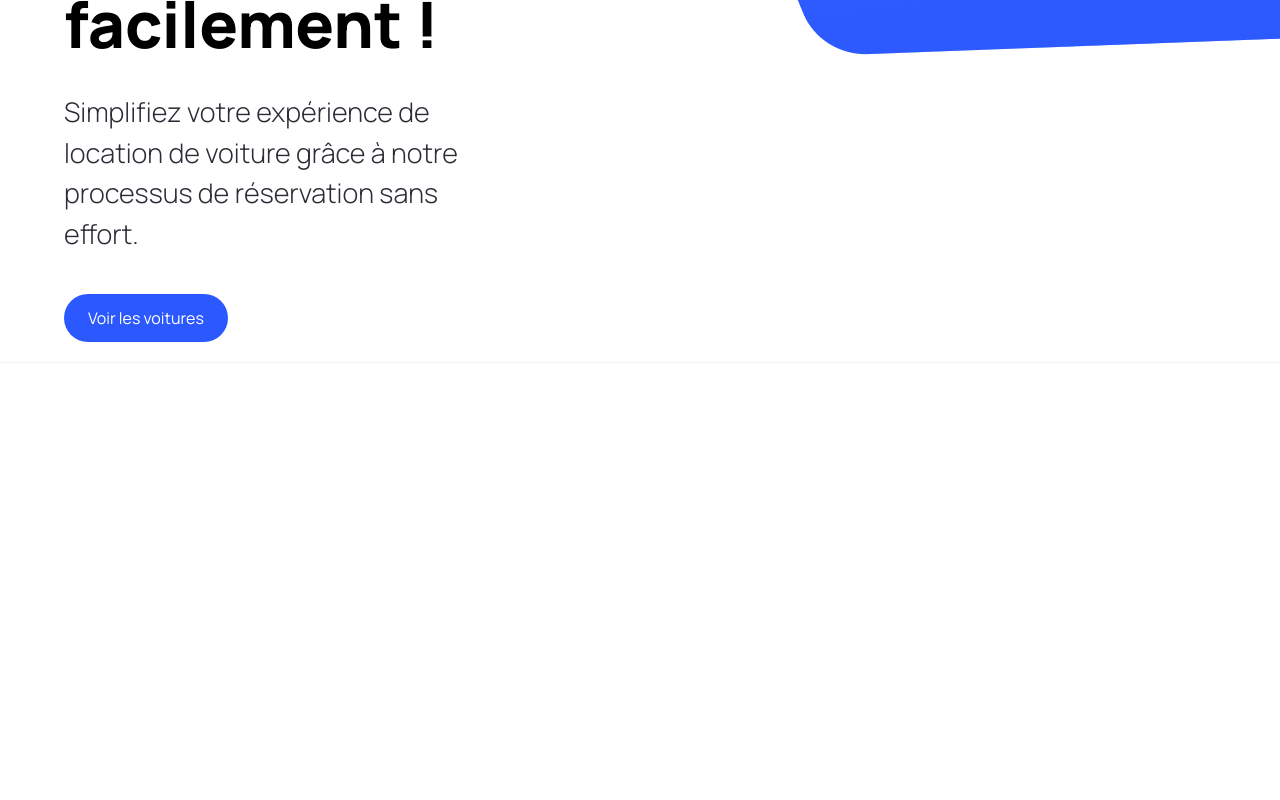
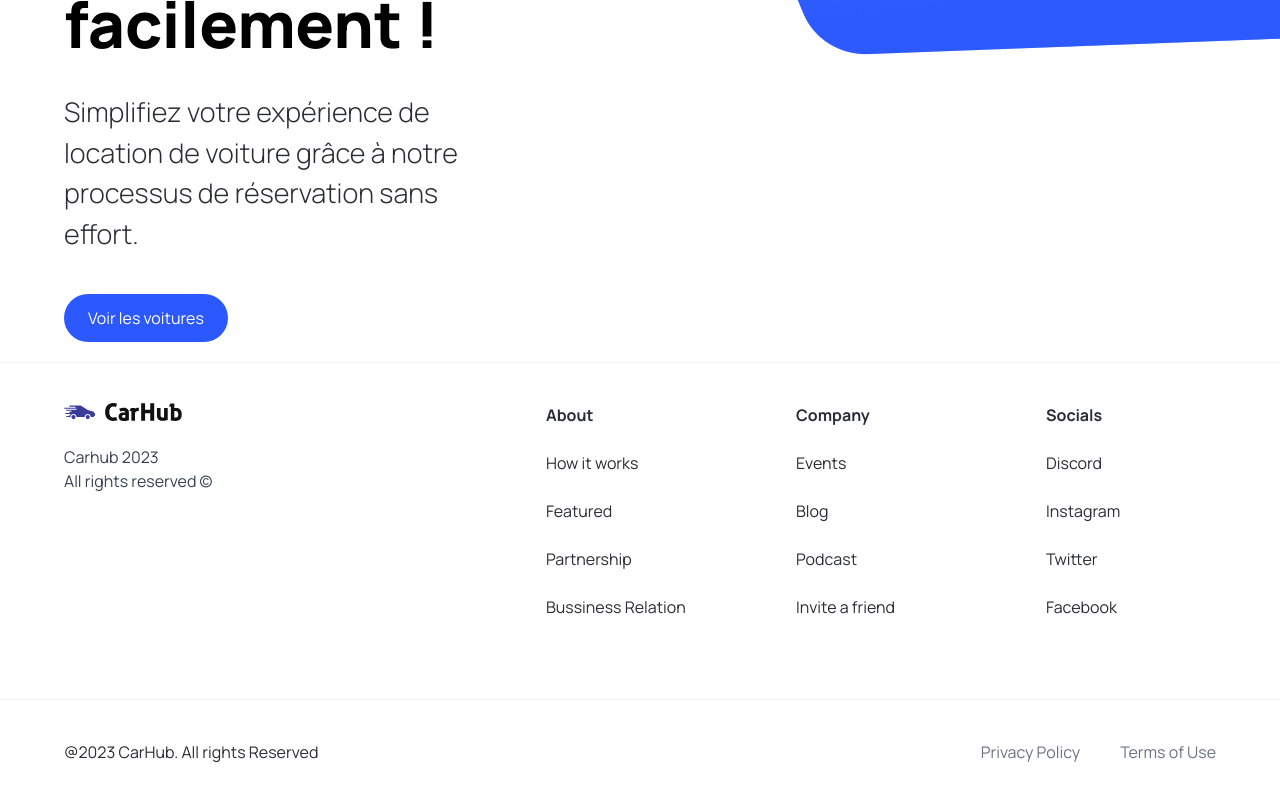
Before and after one commit to ranivoaritida/car_rent1.0, a Next.js app: page / in a window 1280 px wide. Shown: the part 648-1448 px from the top of the page. Before the commit the page ends 1091 px from the top, so only its background shows below. Built offline with nearby package versions, Linux system fonts and the light colour scheme.

Commit message:
final Footer

```diff
--- a/components/Footer.tsx
+++ b/components/Footer.tsx
@@ -1,6 +1,8 @@
 import React from 'react'
 import Link from 'next/link'
 import Image from 'next/image';
+import { footerLinks } from '@/constants';
+
 
 
 const Footer = () => {
@@ -8,9 +10,34 @@
     <footer className='flex flex-col text-black-100 mt-5 border-t border-gray-100 '>
         <div className='flex max-md:flex-col flex-wrap justify-between gap-5 sm:px-16 px-6 py-10'>
             <div className='flex flex-col justify-start items-start gap-6'>
+                <Image src="/logo.svg" alt="logo" width={118} height={18} className='object-contain'/>
+                <p className='text-base text-gray-700'>Carhub 2023 <br/>
+                All rights reserved &copy;</p>
+            </div>
+            <div className='footer__links'>
+                {footerLinks.map((link) =>(
+                    <div key={link.title} className='footer__link'>
+                        <h3 className='font-bold'>{link.title}</h3>
+                        {link.links.map((item) =>(
+                            <Link
+                                key={item.title}
+                                href={item.url}
+                                className='text-grey-500'
+                            >{item.title}</Link>
 
+                        ))}
+                    </div>
+                ))}
             </div>
-        </div>
+            </div>
+            <div className='flex justify-between items-center flex-wrap mt-10 border-t border-gray-100 sm:px-16 px-6 py-10'>
+                <p>@2023 CarHub. All rights Reserved</p>
+                <div className='footer__copyrights-link'>
+                    <Link  href="/" className='text-gray-500'>Privacy Policy</Link>
+                    <Link  href="/" className='text-gray-500'>Terms of Use</Link>
+                </div>
+            </div>
+
     </footer>
   )
 }
--- /dev/null
+++ b/constants/index.ts
@@ -0,0 +1,101 @@
+export const manufacturers = [
+    "Acura",
+    "Alfa Romeo",
+    "Aston Martin",
+    "Audi",
+    "Bentley",
+    "BMW",
+    "Buick",
+    "Cadillac",
+    "Chevrolet",
+    "Chrysler",
+    "Citroen",
+    "Dodge",
+    "Ferrari",
+    "Fiat",
+    "Ford",
+    "GMC",
+    "Honda",
+    "Hyundai",
+    "Infiniti",
+    "Jaguar",
+    "Jeep",
+    "Kia",
+    "Lamborghini",
+    "Land Rover",
+    "Lexus",
+    "Lincoln",
+    "Maserati",
+    "Mazda",
+    "McLaren",
+    "Mercedes-Benz",
+    "MINI",
+    "Mitsubishi",
+    "Nissan",
+    "Porsche",
+    "Ram",
+    "Rolls-Royce",
+    "Subaru",
+    "Tesla",
+    "Toyota",
+    "Volkswagen",
+    "Volvo",
+  ];
+
+  export const yearsOfProduction = [
+    { title: "Year", value: "" },
+    { title: "2015", value: "2015" },
+    { title: "2016", value: "2016" },
+    { title: "2017", value: "2017" },
+    { title: "2018", value: "2018" },
+    { title: "2019", value: "2019" },
+    { title: "2020", value: "2020" },
+    { title: "2021", value: "2021" },
+    { title: "2022", value: "2022" },
+    { title: "2023", value: "2023" },
+  ];
+
+  export const fuels = [
+    {
+      title: "Fuel",
+      value: "",
+    },
+    {
+      title: "Gas",
+      value: "Gas",
+    },
+    {
+      title: "Electricity",
+      value: "Electricity",
+    },
+  ];
+
+  export const footerLinks = [
+    {
+      title: "About",
+      links: [
+        { title: "How it works", url: "/" },
+        { title: "Featured", url: "/" },
+        { title: "Partnership", url: "/" },
+        { title: "Bussiness Relation", url: "/" },
+      ],
+    },
+    {
+      title: "Company",
+      links: [
+        { title: "Events", url: "/" },
+        { title: "Blog", url: "/" },
+        { title: "Podcast", url: "/" },
+        { title: "Invite a friend", url: "/" },
+      ],
+    },
+    {
+      title: "Socials",
+      links: [
+        { title: "Discord", url: "/" },
+        { title: "Instagram", url: "/" },
+        { title: "Twitter", url: "/" },
+        { title: "Facebook", url: "/" },
+      ],
+    },
+  ];
```
